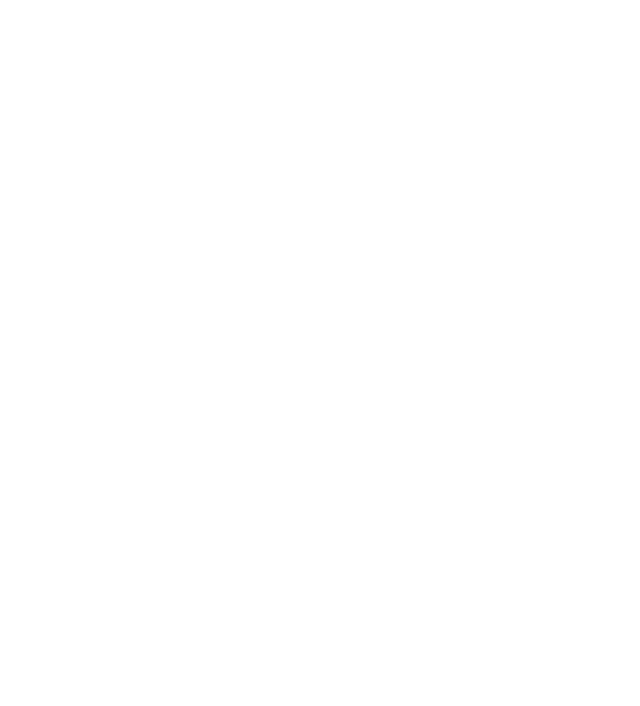
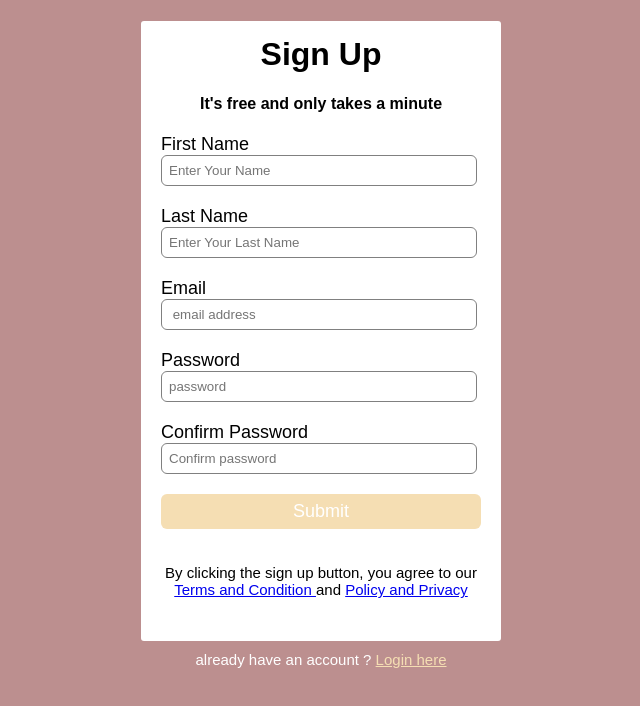
Before and after one commit to sakshirajurkar/dairyproducts-icp-3-group-C, a plain HTML site: page Pages/Sign in-up/signup.html in a window 1280 px wide. Shown: the whole page, without its empty margins (319-959 px from the left). Drawn offline with Linux system fonts and the light colour scheme.

Commit message:
Sign up page add

```diff
--- a/Pages/Sign in-up/sign in-up.css
+++ b/Pages/Sign in-up/sign in-up.css
@@ -0,0 +1,59 @@
+body{
+    background-color: rosybrown;
+    font-family: 'robot',sans-serif;
+}
+.signup-box{
+    width: 360px;
+    height: 620px;
+    margin: auto;
+    background-color: white;
+    border-radius: 3px;
+}
+h1{
+    text-align: center;
+    padding-top: 15px;
+}
+h4{
+    text-align: center;
+}
+form{
+    width: 300px;
+    margin-left: 20px;
+}
+form label{
+    display: flex;
+    margin-top: 20px;
+    font-size: 18px;
+}
+form input{
+    width: 300px;
+    padding: 7px;
+    border: none;
+    border: 1px solid grey;
+    border-radius: 6px;
+    outline: none;
+}
+input[type="button"]{
+    width: 320px;
+    height: 35px;
+    margin-top: 20px;
+    border: none;
+    background-color: wheat;
+    color: white;
+    font-size: 18px;
+}
+p{
+    text-align: center;
+    padding-top: 20px;
+    font-size: 15px;
+}
+.para-2{
+    text-align: center;
+    color: white;
+    font-size: 15px;
+    margin-top: -10px;
+}
+.para-2 a{
+    color: wheat;
+
+}
--- a/Pages/Sign in-up/signin.html
+++ b/Pages/Sign in-up/signin.html
@@ -0,0 +1,13 @@
+<!DOCTYPE html>
+<html lang="en">
+<head>
+    <title>Dairy products sign in</title>
+    <link rel="stylesheet" href="./sign in-up.css">
+</head>
+<body>
+    <div>
+        <h1></h1>
+    </div>
+
+</body>
+</html>
--- a/Pages/Sign in-up/signup.html
+++ b/Pages/Sign in-up/signup.html
@@ -0,0 +1,35 @@
+<!DOCTYPE html>
+<html lang="en">
+<head>
+    <title>Dairy products sign in</title>
+    <link rel="stylesheet" href="./sign in-up.css">
+</head>
+<body>
+    <div class="signup-box">
+        <h1> Sign Up</h1>
+        <h4> It's free and only takes a minute</h4>
+        <form>
+            <label>First Name</label>
+            <input type="text" placeholder="Enter Your Name">
+            <label>Last Name</label>
+            <input type="text" placeholder="Enter Your Last Name">
+            <label>Email</label>
+            <input type="email" placeholder=" email address">
+            <label>Password</label>
+            <input type="password" placeholder="password">
+            <label>Confirm Password</label>
+            <input type="password" placeholder="Confirm password">
+            <input type="button" value="Submit">
+        </form>
+
+        <p>
+            By clicking the sign up button, you agree to our <br>
+            <a href="#"> Terms and Condition </a> and <a href="#"> Policy and Privacy </a>
+        </p>
+    </div>
+        <p class="para-2">
+            already have an  account ? <a href="#"> Login here </a>
+        </p>
+
+</body>
+</html>
```
Also changed, not shown: index.html (+0 -1 lines).
